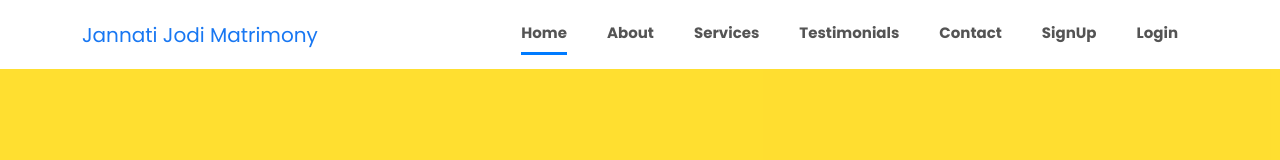
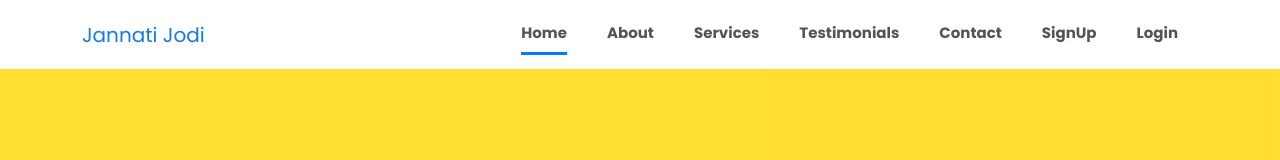
Before and after one commit to jannatijodi/jannatijodi.github.io, a plain HTML site: page index.html in a window 1280 px wide. Shown: the top 160 px of the page. Drawn offline with nearby package versions, Linux system fonts and the light colour scheme.

Commit message:
Removed-Matrimony-Title

```diff
--- a/index.html
+++ b/index.html
@@ -34,7 +34,7 @@
     <div class="container">
         <a class="navbar-brand logo" href="http://www.jannatijodi.com">
            <!-- <img src="images/jjodi-logo.png" height="21">-->
-           Jannati Jodi Matrimony
+           Jannati Jodi
         </a>
         <button class="navbar-toggler" type="button" data-toggle="collapse" data-target="#navbarSupportedContent" aria-controls="navbarSupportedContent" aria-expanded="false" aria-label="Toggle navigation">
             <i class="fas fa-bars"></i>
```
